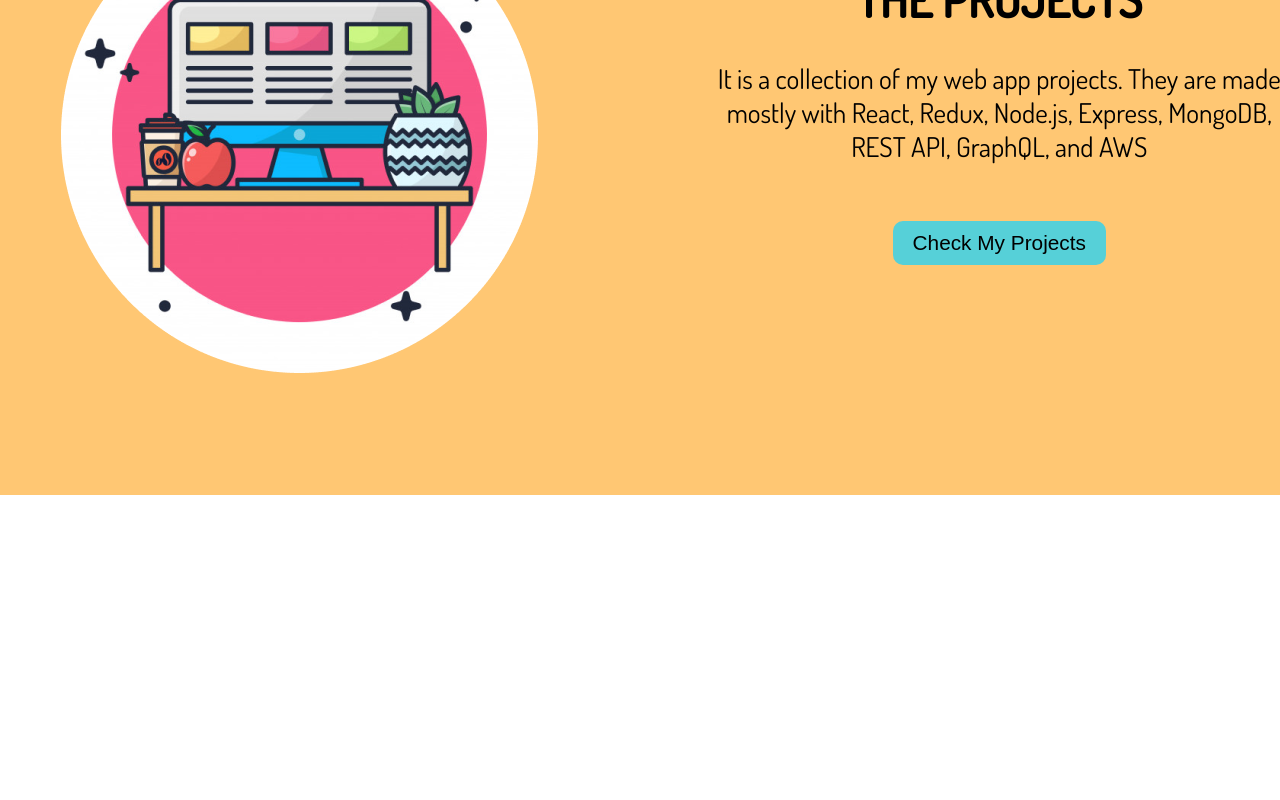
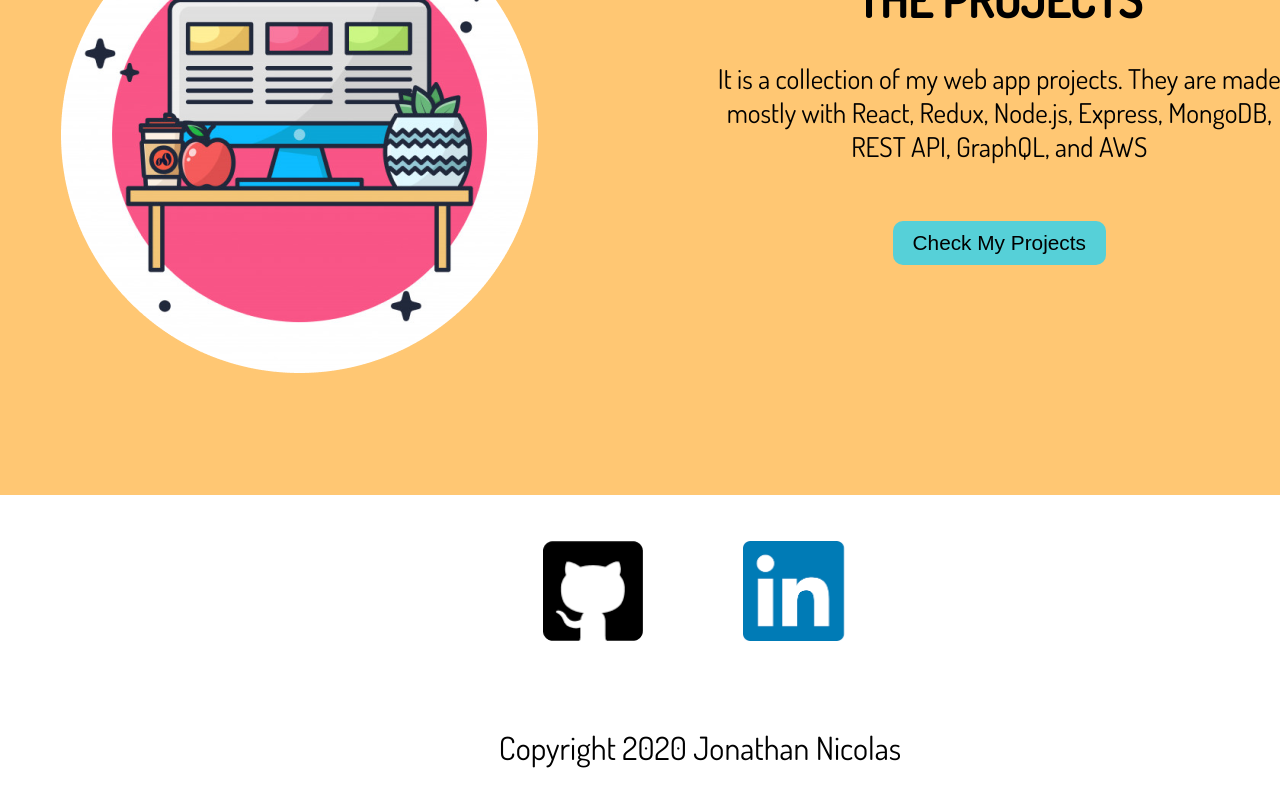
Before and after one commit to jobegood49/jonathannicolas.dev, a React (Create React App) app: page / in a window 1280 px wide. Shown: the part 1784-2584 px from the top of the page. Before the commit the page ends 2279 px from the top, so only its background shows below. Built offline with nearby package versions, Linux system fonts and the light colour scheme.

Commit message:
Add Footer Component

```diff
--- a/src/App.js
+++ b/src/App.js
@@ -5,6 +5,7 @@ import Navigation from "./components/Navigation";
 import Hero from "./components/Hero";
 import Bio from "./components/Bio";
 import Projects from "./components/Projects";
+import Footer from "./components/Footer";
 
 const Container = styled.div`
   width: 100%;
@@ -21,6 +22,7 @@ const App = () => {
       <Hero></Hero>
       <Bio></Bio>
       <Projects></Projects>
+      <Footer></Footer>
     </Container>
   );
 };
--- /dev/null
+++ b/src/components/Footer.js
@@ -0,0 +1,41 @@
+import React from "react";
+import styled from "styled-components";
+
+const FooterContainer = styled.div`
+  height: 300px;
+  display: flex;
+  flex-direction: column;
+  justify-content: center;
+`;
+
+const FootSubContainer = styled.div`
+  width: 1400px;
+  margin: auto;
+  text-align: center;
+  & p {
+    font-size: 2rem;
+  }
+`;
+
+const ImageFooter = styled.img`
+  height: 100px;
+  margin: 50px;
+`;
+
+const Footer = () => {
+  return (
+    <FooterContainer>
+      <FootSubContainer>
+        <div>
+          <ImageFooter src="/images/github-image.png" alt="" />
+          <ImageFooter src="/images/linkedin-image.png" alt="" />
+        </div>
+        <div>
+          <p>Copyright 2020 Jonathan Nicolas</p>
+        </div>
+      </FootSubContainer>
+    </FooterContainer>
+  );
+};
+
+export default Footer;
```
Also changed, not shown: public/images/github-image.png (added), public/images/linkedin-image.png (added).
